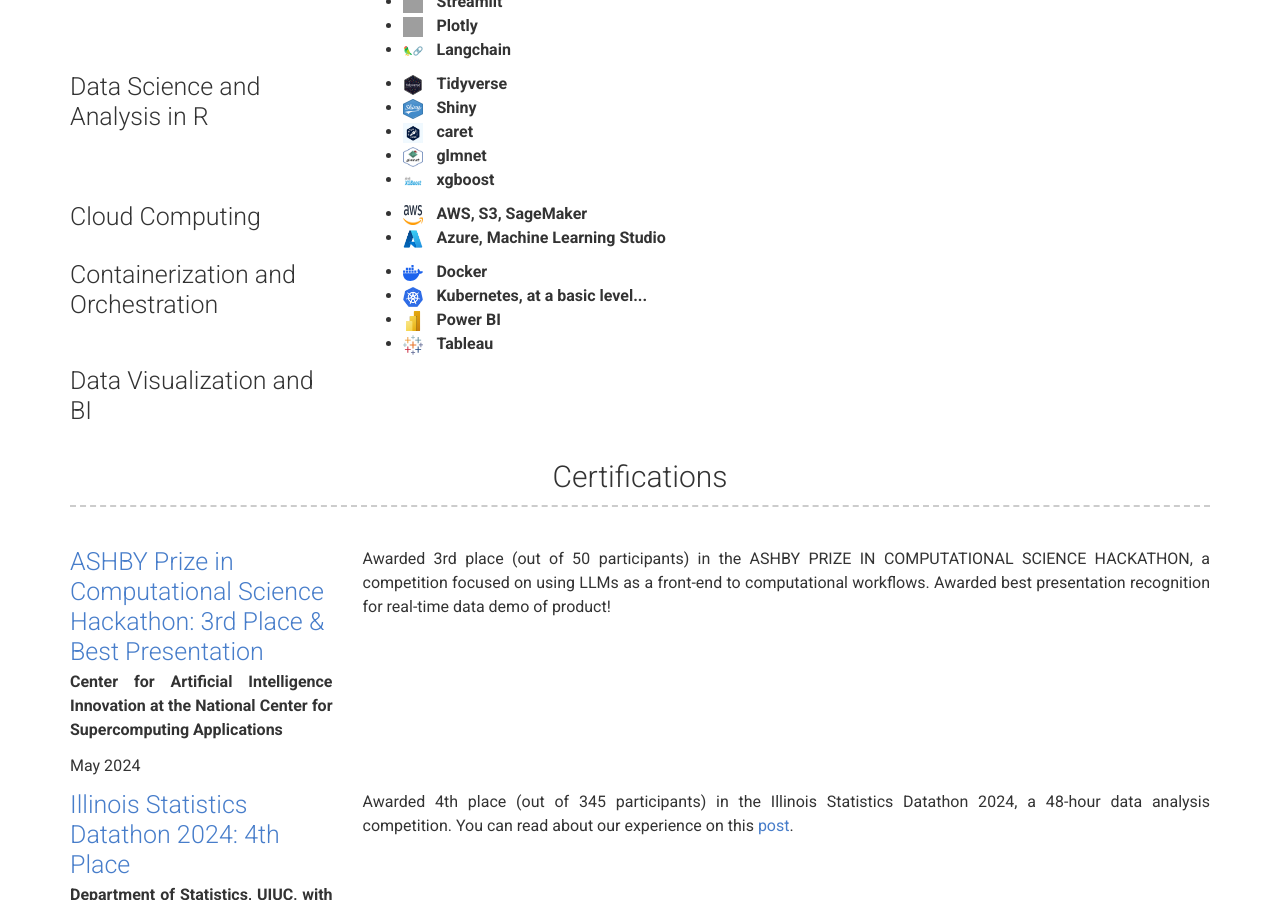
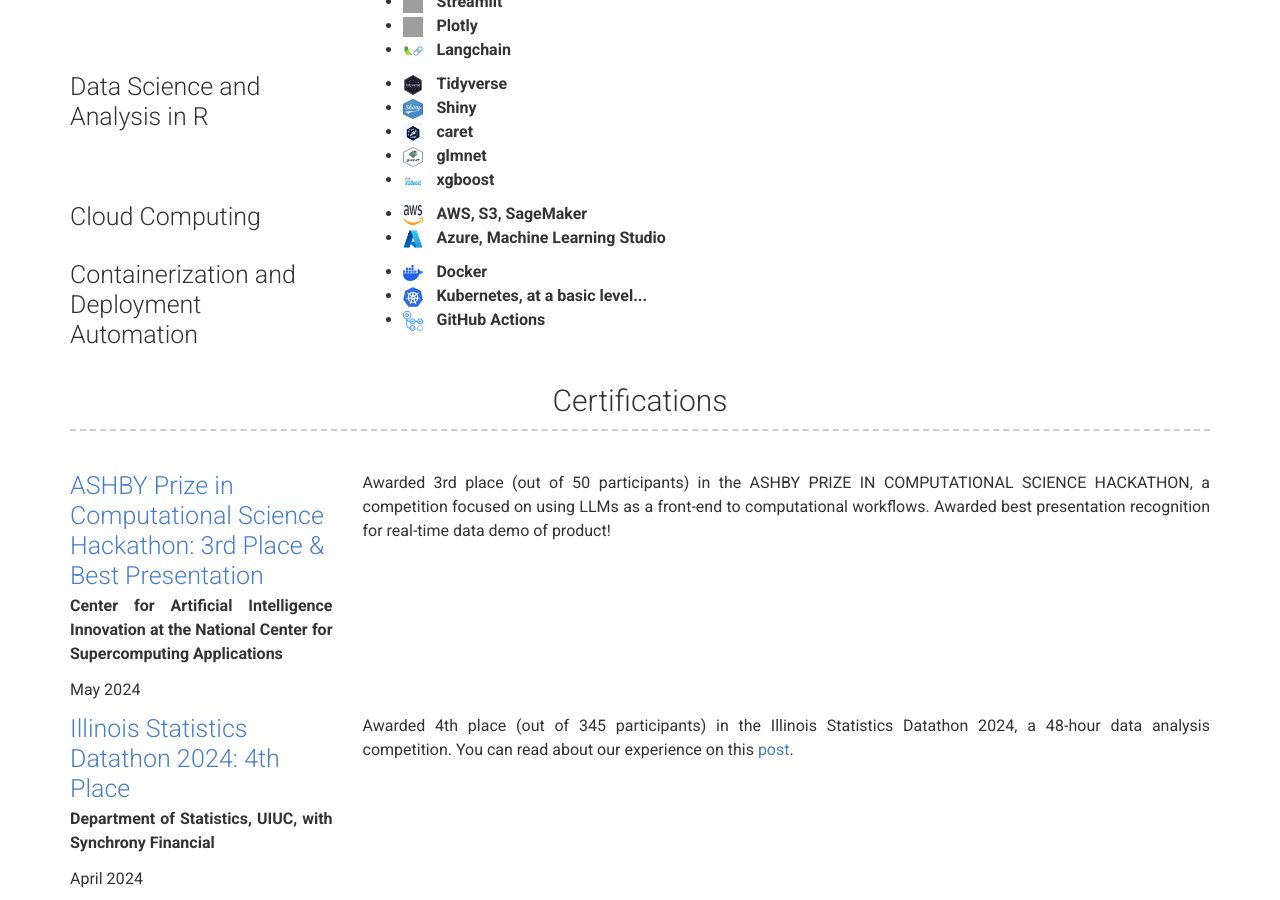
Before and after one commit to fsaudm/fsaudm.github.io, a Jekyll site: the page built from index.md, in a window 1280 px wide and 900 px high, scrolled down 2203 px. Built offline with Jekyll 4.4.1, drawn with Linux system fonts in a browser that asks for light colours; grey boxes are pictures that could not be loaded.

Commit message:
re organizing the subsections

```diff
--- a/_data/skills.yml
+++ b/_data/skills.yml
@@ -84,21 +84,21 @@ cloud_computing:
     icon_url: "icons/Azure.png"
 
 
-containerization_and_orchestration:
+containerization_and_CI_CD:
   - name: Docker
     icon_type: "svg"
     icon_url: "icons/docker-mark-blue.svg"
   - name: Kubernetes, at a basic level...
     icon_type: "svg"
     icon_url: "icons/Kubernetes.png"
-  - name: Power BI
+  - name: GitHub Actions
     icon_type: "svg"
-    icon_url: "icons/Power-BI.svg"
-  - name: Tableau
-    icon_type: "svg"
-    icon_url: "icons/tableau-software.svg"
+    icon_url: "icons/GitHub Actions.svg"
 
 # data_visualization_and_bi:
+#   - name: Tableau
+#     icon_type: "svg"
+#     icon_url: "icons/tableau-software.svg"
 
 # civil_engineering_and_construction_management:
 #   - Autodesk AutoCAD
--- a/_includes/skills.html
+++ b/_includes/skills.html
@@ -78,11 +78,11 @@
 
     <!-- Containerization and Orchestration -->
     <div class="col-xs-12 col-sm-4 col-md-3 col-print-12 left-column">
-      <h4>Containerization and Orchestration</h4>
+      <h4>Containerization and Deployment Automation</h4>
     </div>
     <div class="col-xs-12 col-sm-8 col-md-9 col-print-12">
       <ul>
-        {% for skill in site.data.skills.containerization_and_orchestration %}
+        {% for skill in site.data.skills.containerization_and_CI_CD %}
           <li>
             {% if skill.icon_type == "svg" or skill.icon_type == "png" %}
               <img src="{{ skill.icon_url }}" alt="{{ skill.name }} icon" style="width: 20px; height: 20px; margin-right: 10px;">
@@ -93,25 +93,6 @@
       </ul>
     </div>
     <br>
-
-    <!-- Data Visualization and BI -->
-    <div class="col-xs-12 col-sm-4 col-md-3 col-print-12 left-column">
-      <h4>Data Visualization and BI</h4>
-    </div>
-    <div class="col-xs-12 col-sm-8 col-md-9 col-print-12">
-      <ul>
-        {% for skill in site.data.skills.data_visualization_and_bi %}
-          <li>
-            {% if skill.icon_type == "svg" or skill.icon_type == "png" %}
-              <img src="{{ skill.icon_url }}" alt="{{ skill.name }} icon" style="width: 20px; height: 20px; margin-right: 10px;">
-            {% endif %}
-            <b>{{ skill.name }}</b>
-          </li>
-        {% endfor %}
-      </ul>
-    </div>
-    <br>
-
   </div>
 </div>
 
```
Also changed, not shown: icons/GitHub Actions.svg (added).
